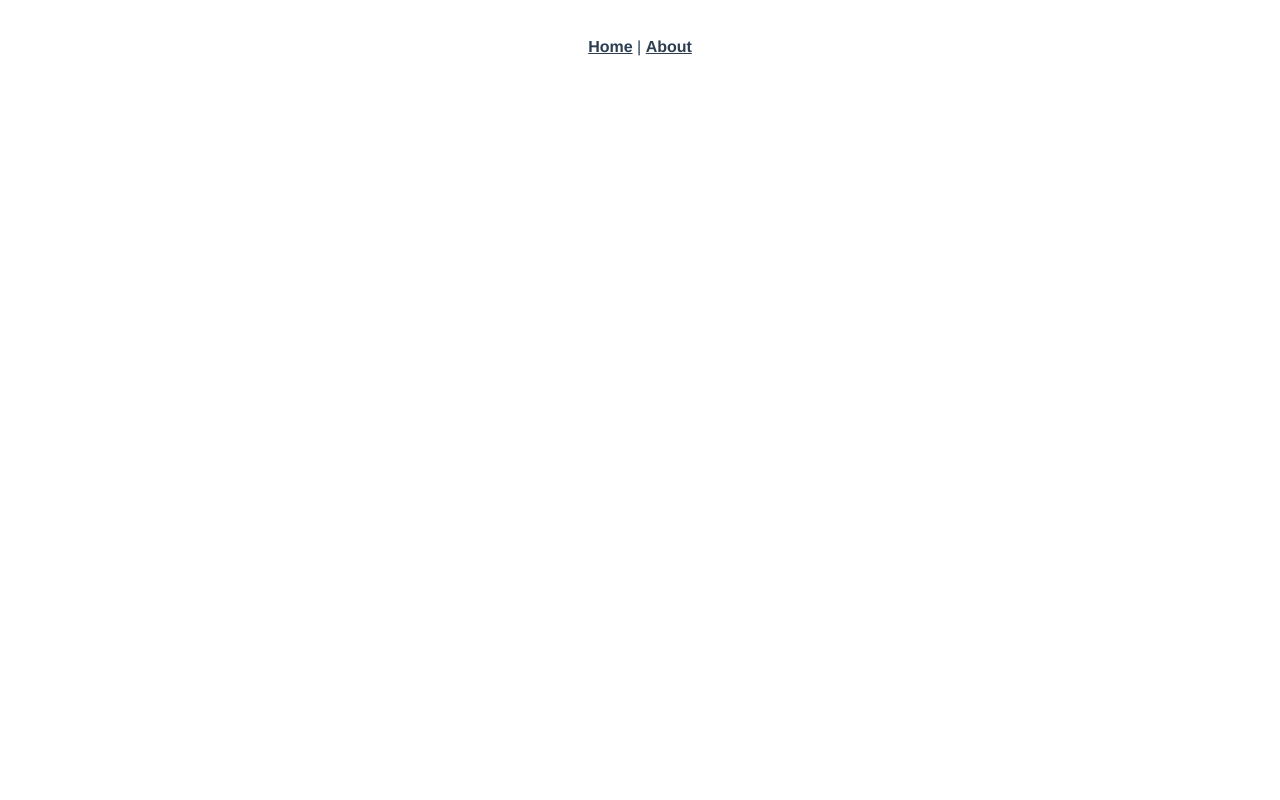
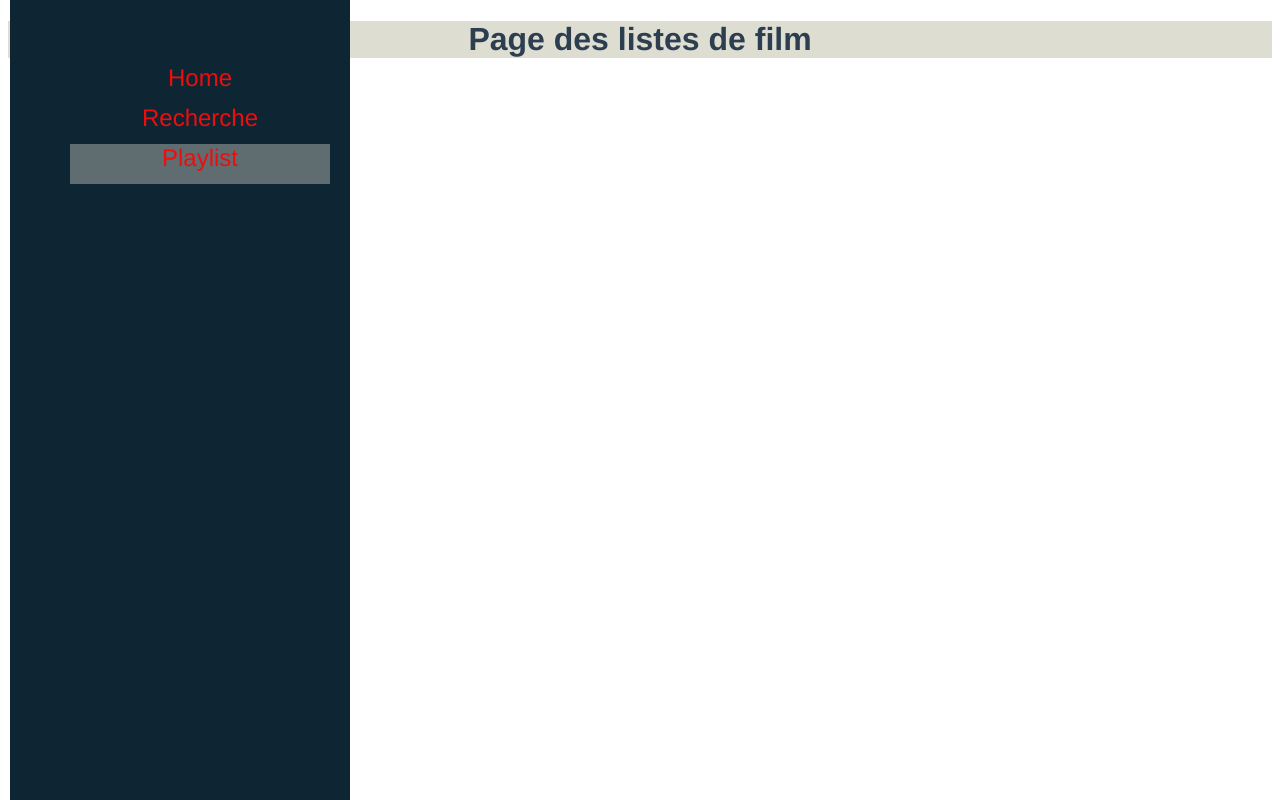
Before and after one commit to Cloctime/Soochy, a Vue app: page /playlist in a window 1280 px wide. Built offline with nearby package versions, Linux system fonts and the light colour scheme.

Commit message:
Sidebar fonctionnelle
La sidebar fonctionne, il y a encore des pb d'esthétisme

```diff
--- a/src/App.vue
+++ b/src/App.vue
@@ -1,12 +1,20 @@
 <template>
   <div id="app">
-    <div id="nav">
-      <router-link to="/">Home</router-link> |
-      <router-link to="/about">About</router-link>
-    </div>
+    <Sidebar></Sidebar>
     <router-view/>
   </div>
 </template>
+
+<script>
+import Sidebar from '@/components/Sidebar.vue'
+
+export default {
+  name: 'app',
+  components: {
+    Sidebar
+  }
+}
+</script>
 
 <style>
 #app {
@@ -15,15 +23,8 @@
   -moz-osx-font-smoothing: grayscale;
   text-align: center;
   color: #2c3e50;
-}
-
-#nav {
-  padding: 30px;
-}
-
-#nav a {
-  font-weight: bold;
-  color: #2c3e50;
+  background-color: #deddd2;
+  background-clip: padding-box;
 }
 
 #nav a.router-link-exact-active {
--- /dev/null
+++ b/src/components/Sidebar.vue
@@ -0,0 +1,38 @@
+<template>
+  <div class="sidebar">
+    <ul class="sidebar-panel-nav">
+      <li><router-link to="/">Home</router-link></li>
+      <li><router-link to="/research">Recherche</router-link></li>
+      <li><router-link to="/playlist">Playlist</router-link></li>
+    </ul>
+  </div>
+</template>
+
+<style scoped>
+.sidebar {
+  overflow-y:auto ;
+  color: rgba(0, 0, 0, 0); /* couleur des puces */
+  text-align: center;
+  background-color: #0E2633;
+  position: fixed;
+  left: 10px;
+  top: 0;
+  height: 90vh;
+  z-index: 1;
+  padding: 3rem 20px 2rem 20px;
+  width: 300px;
+}
+
+a.router-link-exact-active {
+  background-color: rgba(222, 221, 210, 0.39);
+  color: #deddd2; /*ca marche pas*/
+}
+
+ul.sidebar-panel-nav > li > a {
+  color: #ee0d0d;
+  text-decoration: none;
+  font-size: 1.5rem;
+  display: block;
+  padding-bottom: 0.5em;
+}
+</style>
--- a/src/router/index.js
+++ b/src/router/index.js
@@ -11,12 +11,20 @@ const routes = [
     component: Home
   },
   {
-    path: '/about',
-    name: 'about',
+    path: '/research',
+    name: 'research',
     // route level code-splitting
     // this generates a separate chunk (about.[hash].js) for this route
     // which is lazy-loaded when the route is visited.
-    component: () => import(/* webpackChunkName: "about" */ '../views/About.vue')
+    component: () => import(/* webpackChunkName: "about" */ '../views/Research.vue')
+  },
+  {
+    path: '/playlist',
+    name: 'playlist',
+    // route level code-splitting
+    // this generates a separate chunk (about.[hash].js) for this route
+    // which is lazy-loaded when the route is visited.
+    component: () => import(/* webpackChunkName: "about" */ '../views/Playlist.vue')
   }
 ]
 
--- a/src/views/About.vue
+++ /dev/null
@@ -1,5 +0,0 @@
-<template>
-  <div class="about">
-    <h1>This is an about page</h1>
-  </div>
-</template>
--- /dev/null
+++ b/src/views/Playlist.vue
@@ -0,0 +1,5 @@
+<template>
+  <div class="playlist">
+    <h1>Page des listes de film</h1>
+  </div>
+</template>
--- /dev/null
+++ b/src/views/Research.vue
@@ -0,0 +1,5 @@
+<template>
+  <div class="research">
+    <h1>Page de recherche</h1>
+  </div>
+</template>
```
